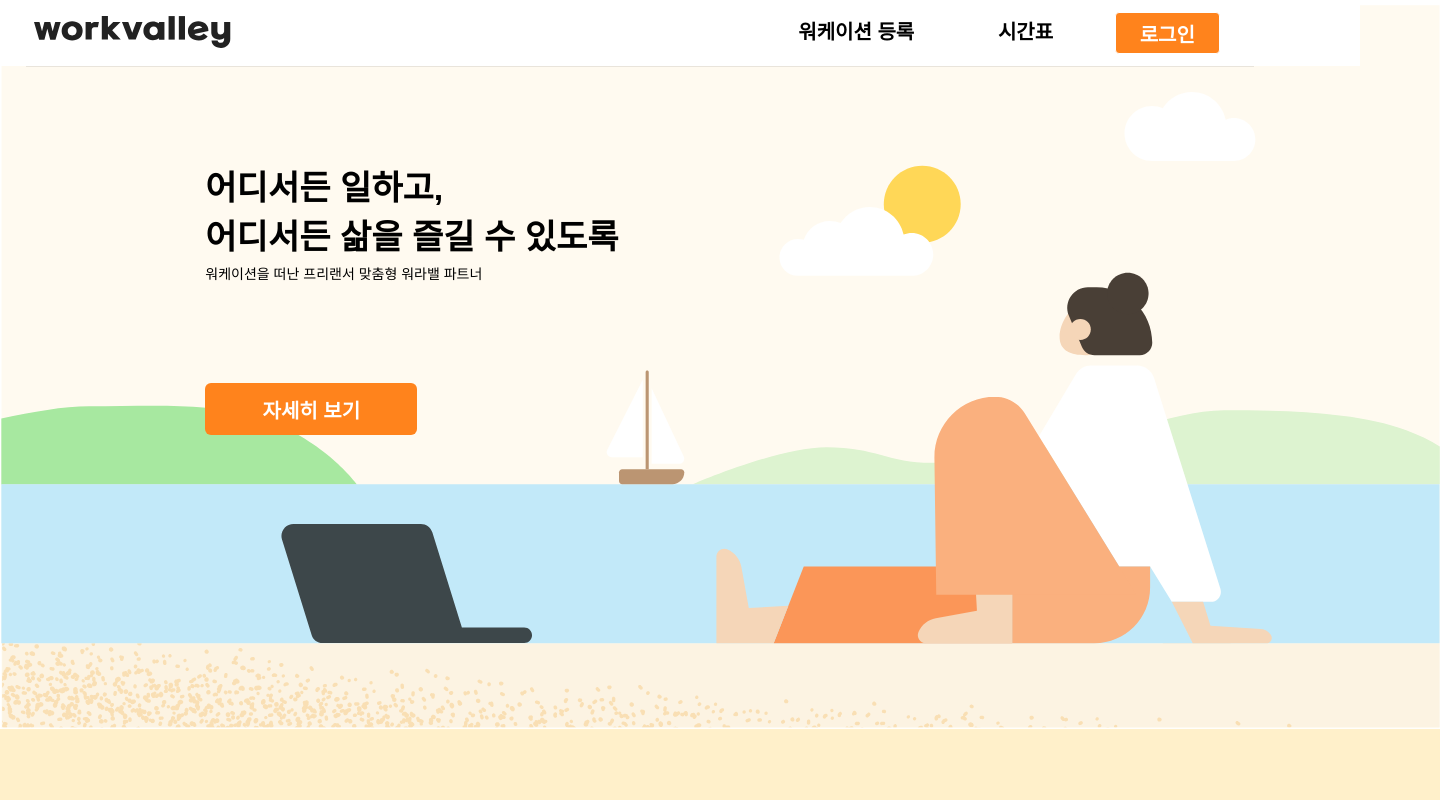
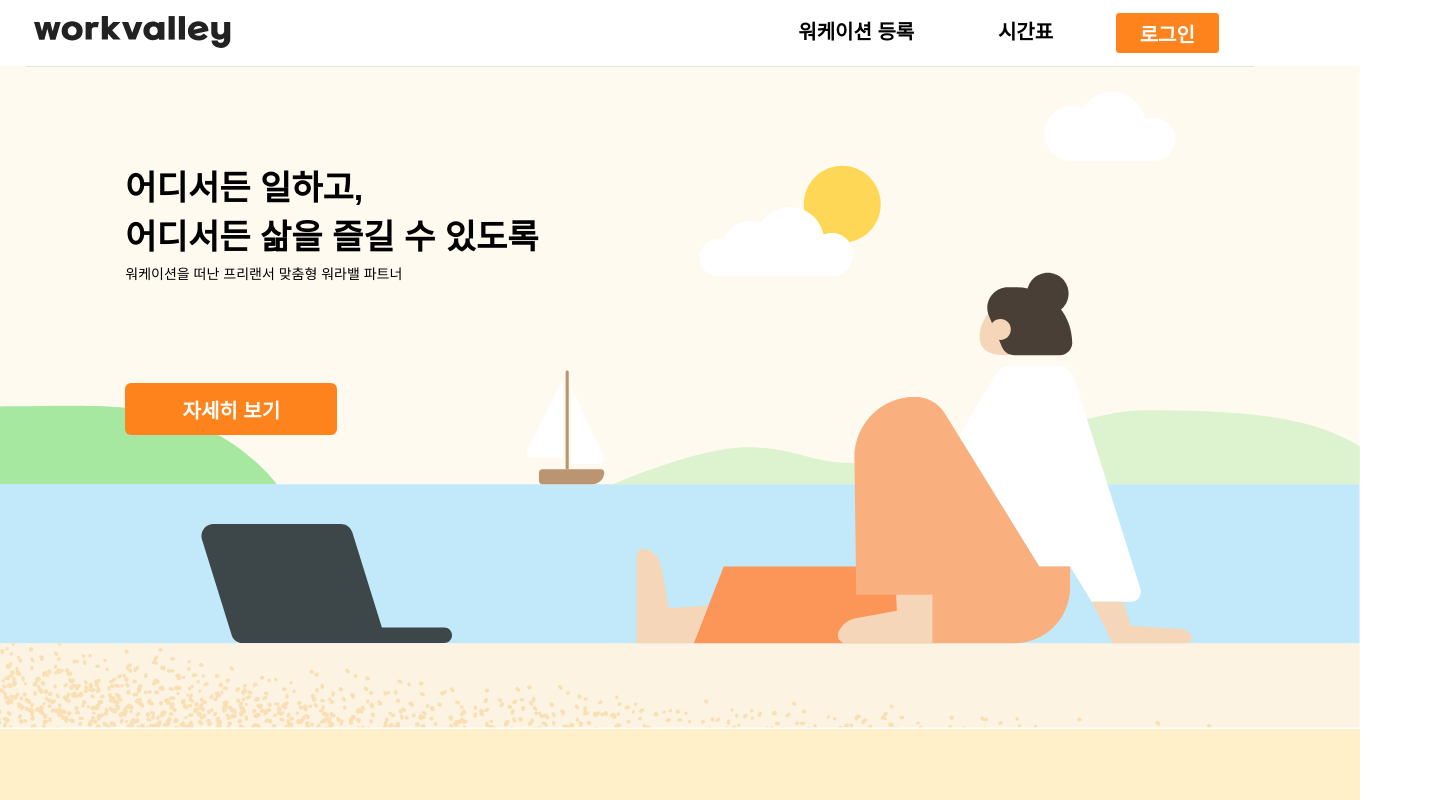
Before and after one commit to LikeLion-CAU-12th-Hackathon-Team1/Front-End, a React (Create React App) app: page / in a window 1280 px wide. Shown: the top 800 px of the page, 1440 px wide, since content can reach past the window. Built offline with nearby package versions, Linux system fonts and the light colour scheme.

Commit message:
fix : App.css 수정

```diff
--- a/src/App.css
+++ b/src/App.css
@@ -1,6 +1,5 @@
 html,
 body {
-  width: 1440px;
   display: flex;
   justify-content: center;
   align-items: center;
```
